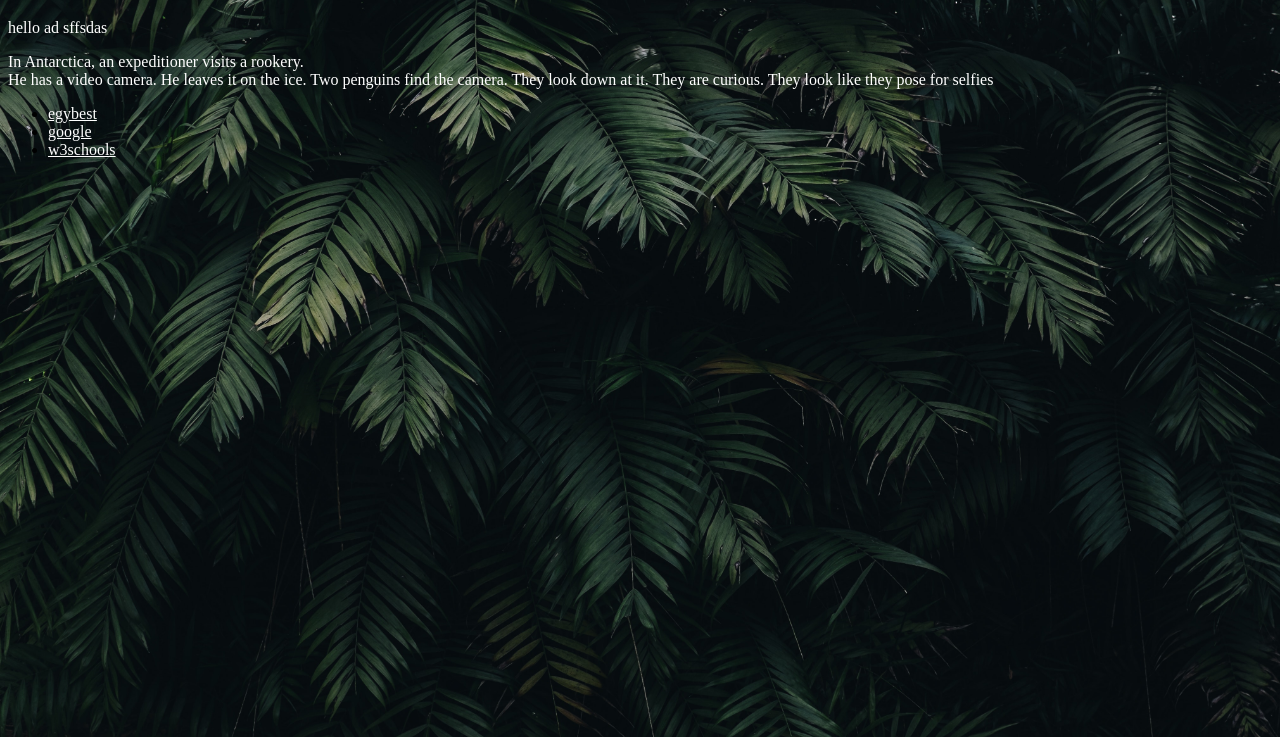
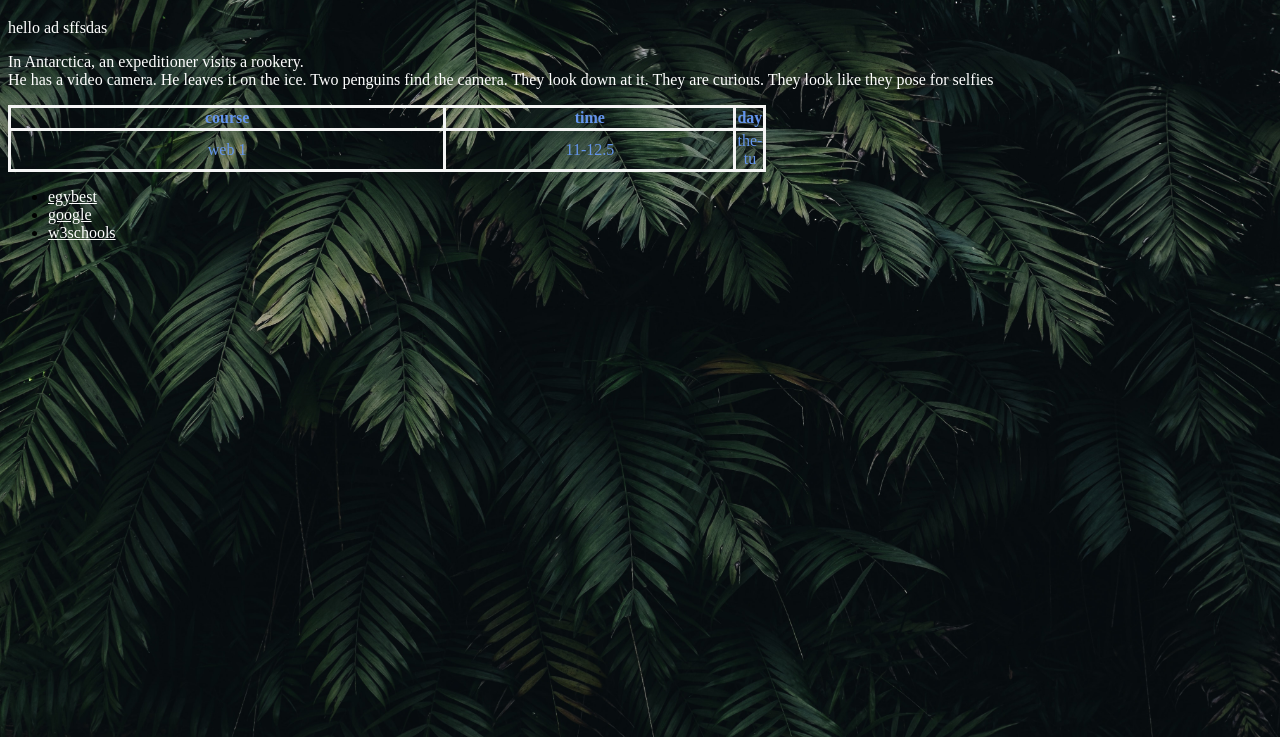
Before and after one commit to Humam-Dwikat/web1-course, a plain HTML site: page index.html in a window 1280 px wide. Shown: the part 63-800 px from the top of the page. Drawn offline with Linux system fonts and the light colour scheme.

Commit message:
new update

```diff
--- a/index.html
+++ b/index.html
@@ -14,7 +14,22 @@
         Two penguins find the camera. They look down at it. They are curious. They look like they pose for selfies</p>
 
 
+     <table>
+        <tr>
+            <th >course</th>
+            <th>time</th>
+            <th >day  </th>
 
+        </tr>
+        <tr>
+            <td>web 1 </td>
+            <td>11-12.5</td>
+            <td >the-tu </td>
+
+        </tr>
+
+
+    </table>
     <ul >
         <li ><a href="https://been.egybest.com/"> egybest</a></li>
         <li ><a href="https://google.com/">google</a> </li>
@@ -22,5 +37,6 @@
     </ul>
 
 
+
 </body>
 </html>
--- a/style.css
+++ b/style.css
@@ -18,3 +18,14 @@ li a{
 p{
     color:white;
 }
+table ,tr,th,td{
+    border: 3px solid whitesmoke;
+    border-collapse: collapse;
+    width: 60%;
+
+    color: cornflowerblue;
+    text-align: center;
+}
+.dayy{
+    width: 100%;
+}
```
